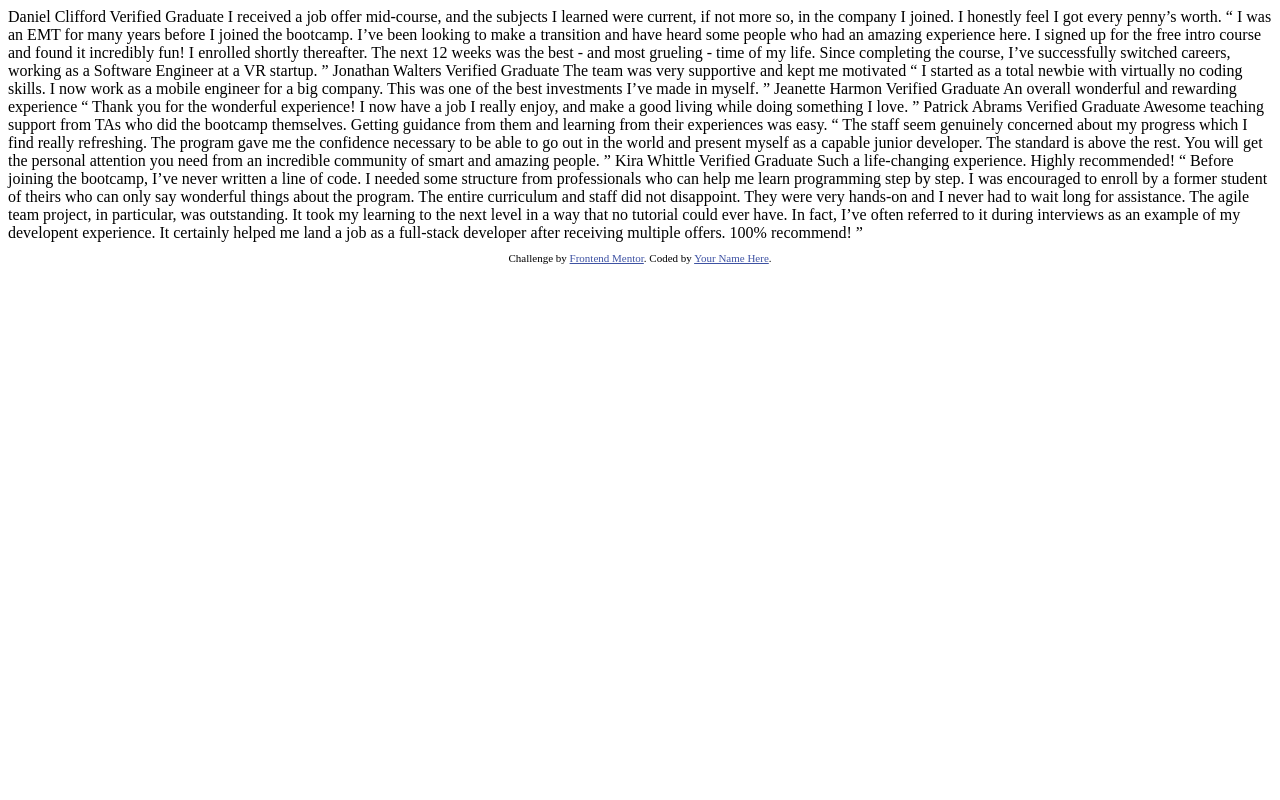
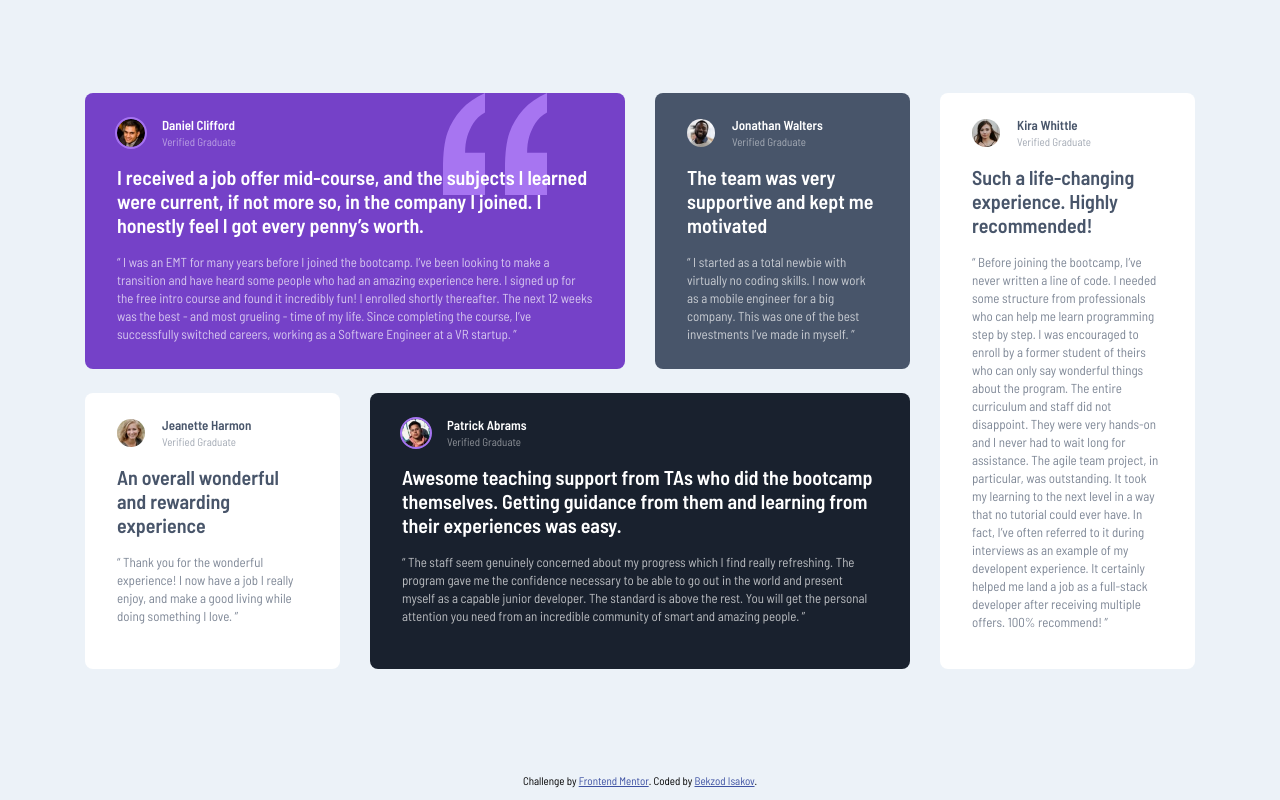
Before and after one commit to BekzodIsakov/frontendmentor, a plain HTML site: page testimonials-grid-section-main/index.html in a window 1280 px wide. Drawn offline with Linux system fonts and the light colour scheme.

Commit message:
testimonials-grid-section completed

```diff
--- a/testimonials-grid-section-main/index.html
+++ b/testimonials-grid-section-main/index.html
@@ -1,64 +1,165 @@
 <!DOCTYPE html>
 <html lang="en">
+
 <head>
   <meta charset="UTF-8">
-  <meta name="viewport" content="width=device-width, initial-scale=1.0"> <!-- displays site properly based on user's device -->
+  <meta name="viewport" content="width=device-width, initial-scale=1.0">
+  <!-- displays site properly based on user's device -->
 
   <link rel="icon" type="image/png" sizes="32x32" href="./images/favicon-32x32.png">
 
   <title>Frontend Mentor | [Challenge Name Here]</title>
+  <link rel="preconnect" href="https://fonts.googleapis.com">
+  <link rel="preconnect" href="https://fonts.gstatic.com" crossorigin>
+  <link href="https://fonts.googleapis.com/css2?family=Barlow+Semi+Condensed:wght@400;500;600&display=swap"
+    rel="stylesheet">
 
-  <!-- Feel free to remove these styles or customise in your own stylesheet 👍 -->
+  <link rel="stylesheet" href="./style/css/main.css">
+
   <style>
-    .attribution { padding: 10px; font-size: 11px; text-align: center; }
-    .attribution a { color: hsl(228, 45%, 44%); }
+    .attribution {
+      padding: 10px;
+      font-size: 11px;
+      text-align: center;
+    }
+
+    .attribution a {
+      color: hsl(228, 45%, 44%);
+    }
   </style>
 </head>
+
 <body>
+
+  <main>
+    <div class="cards-container">
+      <article class="card card--one">
+        <div class="profile">
+          <img src="./images/image-daniel.jpg" alt="Daniel Clifford" class="profile__img profile__img--circle">
+
+          <div class="profile__info">
+            <p class="profile__name">
               Daniel Clifford
+            </p>
+            <p class="profile__verified-status">
               Verified Graduate
+            </p>
+          </div>
+        </div>
 
+        <p class="card__large-text">
+          <strong>
             I received a job offer mid-course, and the subjects I learned were current, if not more so,
             in the company I joined. I honestly feel I got every penny’s worth.
-
+          </strong>
+        </p>
+        <p class="card__small-text">
           “ I was an EMT for many years before I joined the bootcamp. I’ve been looking to make a
           transition and have heard some people who had an amazing experience here. I signed up
           for the free intro course and found it incredibly fun! I enrolled shortly thereafter.
           The next 12 weeks was the best - and most grueling - time of my life. Since completing
           the course, I’ve successfully switched careers, working as a Software Engineer at a VR startup. ”
+        </p>
+      </article>
 
+      <article class="card card--two">
+        <div class="profile">
+          <img src="./images/image-jonathan.jpg" alt="Jonathan Walters" class="profile__img">
+
+          <div class="profile__info">
+            <p class="profile__name">
               Jonathan Walters
+            </p>
+            <p class="profile__verified-status">
               Verified Graduate
+            </p>
+          </div>
+        </div>
 
+        <p class="card__large-text">
+          <strong>
             The team was very supportive and kept me motivated
-
+          </strong>
+        </p>
+        <p class="card__small-text">
           “ I started as a total newbie with virtually no coding skills. I now work as a mobile engineer
           for a big company. This was one of the best investments I’ve made in myself. ”
+        </p>
+      </article>
 
+      <article class="card card--three">
+        <div class="profile">
+          <img src="./images/image-jeanette.jpg" alt="Jeanette Harmon" class="profile__img">
+
+          <div class="profile__info">
+            <p class="profile__name">
               Jeanette Harmon
+            </p>
+            <p class="profile__verified-status">
               Verified Graduate
+            </p>
+          </div>
+        </div>
 
+        <p class="card__large-text">
+          <strong>
             An overall wonderful and rewarding experience
-
+          </strong>
+        </p>
+        <p class="card__small-text">
           “ Thank you for the wonderful experience! I now have a job I really enjoy, and make a good living
           while doing something I love. ”
+        </p>
+      </article>
 
+      <article class="card card--four">
+        <div class="profile">
+          <img src="./images/image-patrick.jpg" alt="Patrick Abrams" class="profile__img profile__img--circle">
+
+          <div class="profile__info">
+            <p class="profile__name">
               Patrick Abrams
+            </p>
+            <p class="profile__verified-status">
               Verified Graduate
+            </p>
+          </div>
+        </div>
 
+        <p class="card__large-text">
+          <strong>
             Awesome teaching support from TAs who did the bootcamp themselves. Getting guidance from them and
             learning from their experiences was easy.
-
+          </strong>
+        </p>
+        <p class="card__small-text">
           “ The staff seem genuinely concerned about my progress which I find really refreshing. The program
           gave me the confidence necessary to be able to go out in the world and present myself as a capable
           junior developer. The standard is above the rest. You will get the personal attention you need from
           an incredible community of smart and amazing people. ”
+        </p>
+      </article>
 
+      <article class="card card--five">
+        <div class="profile">
+          <img src="./images/image-kira.jpg" alt="Kira Whittle" class="profile__img">
+
+          <div class="profile__info">
+            <p class="profile__name">
               Kira Whittle
+            </p>
+            <p class="profile__verified-status">
               Verified Graduate
+            </p>
+          </div>
+        </div>
 
+        <p class="card__large-text">
+          <strong>
             Such a life-changing experience. Highly recommended!
-
+          </strong>
+        </p>
+        <p class="card__small-text">
           “ Before joining the bootcamp, I’ve never written a line of code. I needed some structure from
           professionals who can help me learn programming step by step. I was encouraged to enroll by a former
           student of theirs who can only say wonderful things about the program. The entire curriculum and staff
@@ -67,10 +168,23 @@
           could ever have. In fact, I’ve often referred to it during interviews as an example of my developent
           experience. It certainly helped me land a job as a full-stack developer after receiving multiple offers.
           100% recommend! ”
+        </p>
+      </article>
+    </div>
 
-  <div class="attribution">
+
+  </main>
+
+
+
+
+
+
+
+  <footer class="attribution">
     Challenge by <a href="https://www.frontendmentor.io?ref=challenge" target="_blank">Frontend Mentor</a>.
-    Coded by <a href="#">Your Name Here</a>.
-  </div>
+    Coded by <a href="https://github.com/BekzodIsakov" target="_blank">Bekzod Isakov</a>.
+  </footer>
 </body>
+
 </html>
--- /dev/null
+++ b/testimonials-grid-section-main/style/scss/_base.scss
@@ -0,0 +1,48 @@
+$purple700: hsl(263, 55%, 52%);
+$purple500: hsl(264, 82%, 70%);
+$gray600: hsl(217, 19%, 35%);
+$zinc800: hsl(219, 29%, 14%);
+$neutral300: hsl(0, 0%, 81%);
+$sky50: hsl(210, 46%, 95%);
+
+.text-medium {
+  font-family: "Barlow Semi Condensed", sans-serif;
+  font-weight: 500;
+  font-style: normal;
+}
+
+.text-semibold {
+  font-family: "Barlow Semi Condensed", sans-serif;
+  font-weight: 600;
+  font-style: normal;
+}
+
+* {
+  padding: 0;
+  margin: 0;
+  box-sizing: border-box;
+}
+
+html {
+  font-size: 62.5%;
+}
+
+body {
+  min-height: 100vh;
+  background: $sky50;
+
+  display: grid;
+  grid-template-rows: 1fr max-content;
+
+  font-family: "Barlow Semi Condensed", sans-serif;
+  font-size: 1.3rem;
+  line-height: 1.8rem;
+  -webkit-font-smoothing: antialiased;
+  -moz-osx-font-smoothing: grayscale;
+}
+
+main {
+  display: grid;
+  place-items: center;
+  padding: 7.1rem 2.4rem;
+}
--- /dev/null
+++ b/testimonials-grid-section-main/style/scss/_components.scss
@@ -0,0 +1,123 @@
+@use "base";
+
+.cards-container {
+  max-width: 1110px;
+  margin: 0 auto;
+
+  display: grid;
+  column-gap: 3rem;
+  row-gap: 2.4rem;
+  grid-template-columns: repeat(4, 1fr);
+  grid-template-rows: 1fr 1fr;
+
+  grid-template-areas:
+    "card-one card-one card-two card-five"
+    "card-three card-four card-four card-five";
+}
+
+.card {
+  $color: white;
+
+  color: $color;
+  border-radius: 8px;
+  padding: 2.6rem 3.2rem;
+  background-color: white;
+
+  &__large-text {
+    @extend .text-medium;
+    font-size: 2rem;
+    line-height: 2.4rem;
+    margin-bottom: 1.6rem;
+  }
+
+  &__small-text {
+    opacity: 0.7;
+    line-height: 1.8rem;
+    font-size: 1.3rem;
+  }
+
+  &--one {
+    grid-area: card-one;
+    background: base.$purple700 url("../../images/bg-pattern-quotation.svg")
+      no-repeat 82% 0;
+    background-size: 104px 102px;
+  }
+
+  &--two {
+    background: base.$gray600;
+    grid-area: card-two;
+  }
+
+  &--three {
+    grid-area: card-three;
+  }
+
+  &--four {
+    background: base.$zinc800;
+    grid-area: card-four;
+  }
+
+  &--five {
+    grid-area: card-five;
+  }
+
+  &--three,
+  &--five {
+    color: base.$gray600;
+    background: white;
+  }
+}
+
+.profile {
+  display: flex;
+  gap: 1.7rem;
+  align-items: center;
+  margin-bottom: 1.8rem;
+
+  &__img {
+    width: 2.8rem;
+    height: 2.8rem;
+    border-radius: 50%;
+  }
+
+  &__img--circle {
+    outline: 2px solid base.$purple500;
+  }
+
+  &__name {
+    @extend .text-semibold;
+    margin-bottom: 0.4rem;
+    line-height: 1;
+  }
+
+  &__verified-status {
+    opacity: 0.5;
+    font-size: 1.1rem;
+    line-height: 1;
+  }
+}
+
+@media screen and (max-width: 910px) {
+  .cards-container {
+    grid-template-columns: 1fr;
+    grid-template-rows: auto;
+    grid-template-areas:
+      "card-one"
+      "card-two"
+      "card-three"
+      "card-four"
+      "card-five";
+  }
+
+  .card {
+    padding: 3.6rem;
+
+    &__large-text {
+      margin-bottom: 4rem;
+    }
+
+    &--one {
+      background-position: 84% 0;
+    }
+  }
+}
--- /dev/null
+++ b/testimonials-grid-section-main/style/scss/main.scss
@@ -0,0 +1,2 @@
+@use "base";
+@use "components";
```
Also changed, not shown: testimonials-grid-section-main/style/css/main.css (added), 1 other file. Lines whose indentation alone changed are shown as unchanged.
